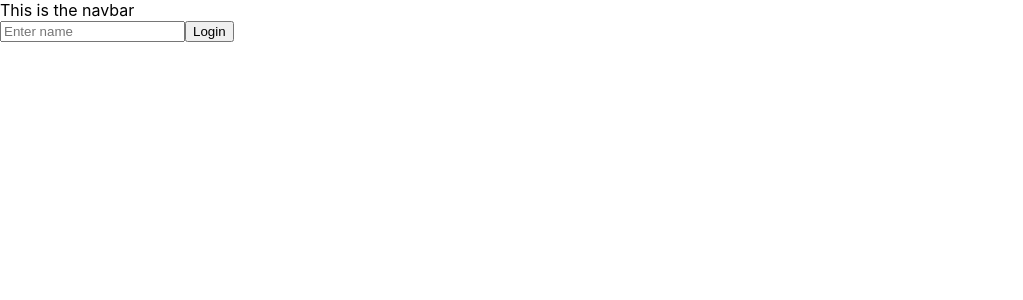
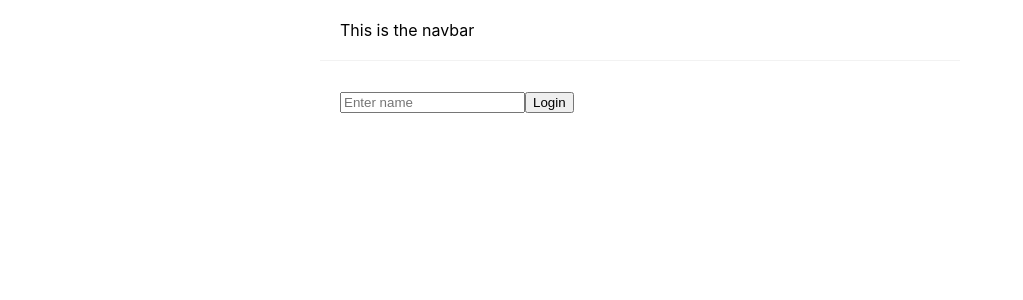
Before and after one commit to nightfrost/Lost-In-Translation, a React (Create React App) app: page / in a window 1280 px wide. Shown: the top 300 px of the page, without its empty margins (0-1023 px from the left). Built offline with nearby package versions, Linux system fonts and the light colour scheme.

Commit message:
FEAT: added some styling

```diff
--- a/package.json
+++ b/package.json
@@ -6,6 +6,7 @@
     "@testing-library/jest-dom": "^5.11.9",
     "@testing-library/react": "^11.2.5",
     "@testing-library/user-event": "^12.8.1",
+    "bootstrap": "^4.6.0",
     "react": "^17.0.1",
     "react-dom": "^17.0.1",
     "react-router-dom": "^5.2.0",
--- a/src/components/login/Login.js
+++ b/src/components/login/Login.js
@@ -16,7 +16,7 @@ const Login = ({ userLogin }) => {
     };
 
     return (
-        <div>
+        <div className="content">
             <input placeholder="Enter name" onChange={handleInputChange} />
             <button type="button" onClick={handleLoginButton}>
                 Login
--- a/src/components/profile/Profile.js
+++ b/src/components/profile/Profile.js
@@ -53,16 +53,16 @@ const Profile = ({ userLogin }) => {
         });
 
     return (
-        <div>
-            This is the profile component
+        <div className="content">
+            <p>This is the profile component</p>
             <button type="button" onClick={clearStorage}>
                 Clear and logout
             </button>
             {translationHistory.length > 0 ? (
                 translate()
             ) : (
-                <div>No translation history yet</div>
-            )}
+                    <div>No translation history yet</div>
+                )}
         </div>
     );
 };
--- a/src/components/shared/Navbar.js
+++ b/src/components/shared/Navbar.js
@@ -22,7 +22,7 @@ const Navbar = ({ isUserLoggedIn }) => {
         }
     };
 
-    return <div>This is the navbar {updateLinks()}</div>;
+    return <div className="navbar">This is the navbar {updateLinks()} </div>;
 };
 
 export default Navbar;
--- a/src/components/translation/Translation.js
+++ b/src/components/translation/Translation.js
@@ -56,13 +56,13 @@ const Translation = () => {
     });
 
     return (
-        <div>
+        <div className="content">
             <input
                 type="text"
                 placeholder="To be translated..."
                 onChange={handleInputChange}
             ></input>
-            <button type="button" onClick={translate}>
+            <button className="btn btn-primary" type="button" onClick={translate}>
                 Translate
             </button>
             <div>{handSignTranslation}</div>
--- a/src/index.css
+++ b/src/index.css
@@ -11,3 +11,18 @@ code {
   font-family: source-code-pro, Menlo, Monaco, Consolas, 'Courier New',
     monospace;
 }
+
+.navbar {
+  padding: 20px;
+  display: flex;
+  align-items: center;
+  max-width: 600px;
+  margin: 0 auto;
+  border-bottom: 1px solid #f2f2f2;
+}
+
+.content {
+  max-width: 600px;
+  margin: 10px auto;
+  padding: 20px;
+}
```
Also changed, not shown: 1 other file (tests, documents, lock files or other folders).
